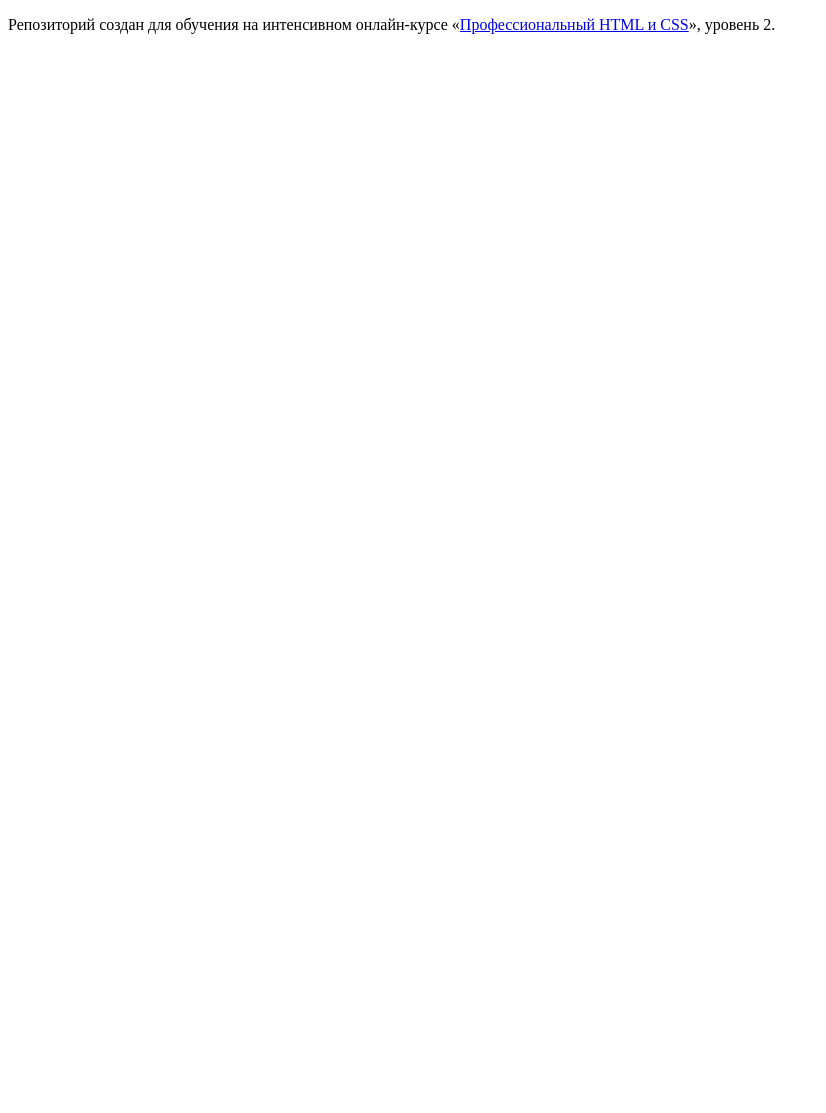
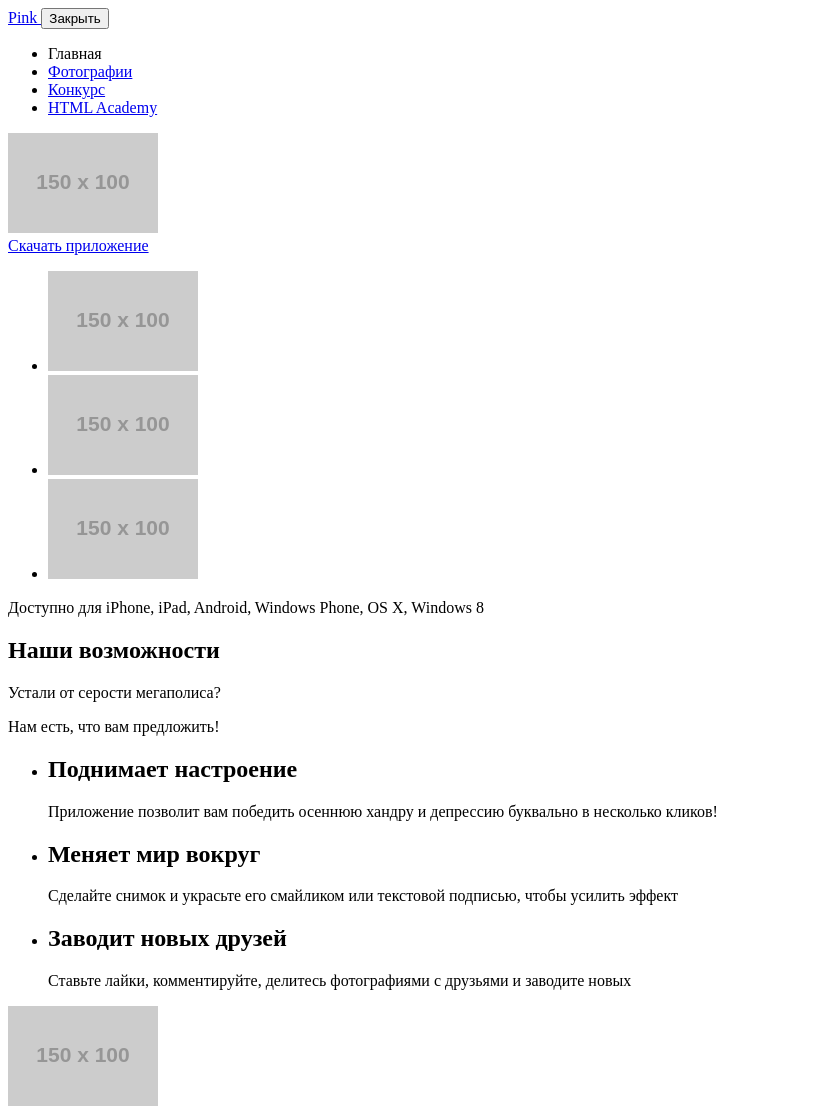
Before and after one commit to PAVELzhest/796605-pink, a website: page source/index.html in a window 1280 px wide. Shown: the whole page, without its empty margins (0-826 px from the left). Before the commit the page ends 800 px from the top, so only its background shows below. Drawn offline with Linux system fonts and the light colour scheme; placeholder pictures from the web are drawn by us.

Commit message:
Разметка личного проекта

```diff
--- a/source/index.html
+++ b/source/index.html
@@ -1,12 +1,83 @@
 <!DOCTYPE html>
 <html lang="ru">
-  <head>
-    <meta charset="utf-8">
-    <title>HTML Academy: Пинк</title>
-  </head>
-  <body>
-
-    <p>Репозиторий создан для обучения на интенсивном онлайн‑курсе «<a href="https://htmlacademy.ru/intensive/adaptive">Профессиональный HTML и CSS</a>», уровень 2.</p>
-
-  </body>
+<head>
+  <meta charset="utf-8">
+  <title>PINK</title>
+</head>
+<body>
+  <header class="main-header">
+    <div class="logo-wrapper">
+      <a href="#" class="logo">
+        Pink
+      </a>
+      <button class="nav-buttom__close" type="button">Закрыть</button>
+    </div>
+    <nav class="nav-navigation">
+      <ul class="nav-navigation__list site-list">
+        <li class="site-list__item">
+          <a>Главная</a>
+        </li>
+        <li class="site-list__item">
+          <a href="photo.html">Фотографии</a>
+        </li>
+        <li class="site-list__item">
+          <a href="form.html">Конкурс</a>
+        </li>
+        <li class="site-list__item">
+          <a href="#">HTML Academy</a>
+        </li>
+      </ul>
+    </nav>
+  </header>
+  <main class="main-container">
+    <section class="download">
+      <div class="download-img">
+        <img src="http://placehold.it/150x100">
+      </div>
+      <div class="download__wrapper">
+        <a class="download__button" href="https://www.apple.com/ru/itunes/">Скачать приложение</a>
+        <ul class="download__list">
+          <li class="download__item">
+            <a href="https://www.apple.com/ru/itunes/">
+              <img src="http://placehold.it/150x100" alt="iTunes">
+            </a>
+          </li>
+          <li class="download__item">
+            <a href="https://play.google.com/store">
+              <img src="http://placehold.it/150x100" alt="Play Market">
+            </a>
+          </li>
+          <li class="download__item">
+            <a href="https://www.microsoft.com/ru-ru/store/apps?rtc=1">
+              <img src="http://placehold.it/150x100" alt="Microsoft Store">
+            </a>
+          </li>
+        </ul>
+        <p class="download__description">Доступно для iPhone, iPad, Android, Windows Phone, OS X, Windows 8</p>
+      </div>
+    </section>
+    <section class="advantages">
+      <h1 class="visually-hidden">Наши возможности</h1>
+      <p class="advantages__offer">Устали от серости мегаполиса?</p>
+      <p class="advantages__offer">Нам есть, что вам предложить!</p>
+      <ul class="advantages__list">
+        <li class="advantages__item">
+          <h2 class="advantages__title">Поднимает настроение</h2>
+          <p class="advantages__description">Приложение позволит вам победить осеннюю хандру и депрессию буквально в несколько кликов!</p>
+        </li>
+        <li class="advantages__item">
+          <h2 class="advantages__title">Меняет мир вокруг</h2>
+          <p class="advantages__description">Сделайте снимок и украсьте его смайликом или текстовой подписью, чтобы усилить эффект</p>
+        </li>
+        <li class="advantages__item">
+          <h2 class="advantages__title">Заводит новых друзей</h2>
+          <p class="advantages__description">Ставьте лайки, комментируйте, делитесь фотографиями с друзьями и заводите новых</p>
+        </li>
+      </ul>
+      <div class="advantages-img">
+        <img src="http://placehold.it/150x100">
+      </div>
+    </section>
+  </main>
+</body>
 </html>
```
Also changed, not shown: source/form.html (added, +66 -0 lines), source/photo.html (added, +120 -0 lines).
